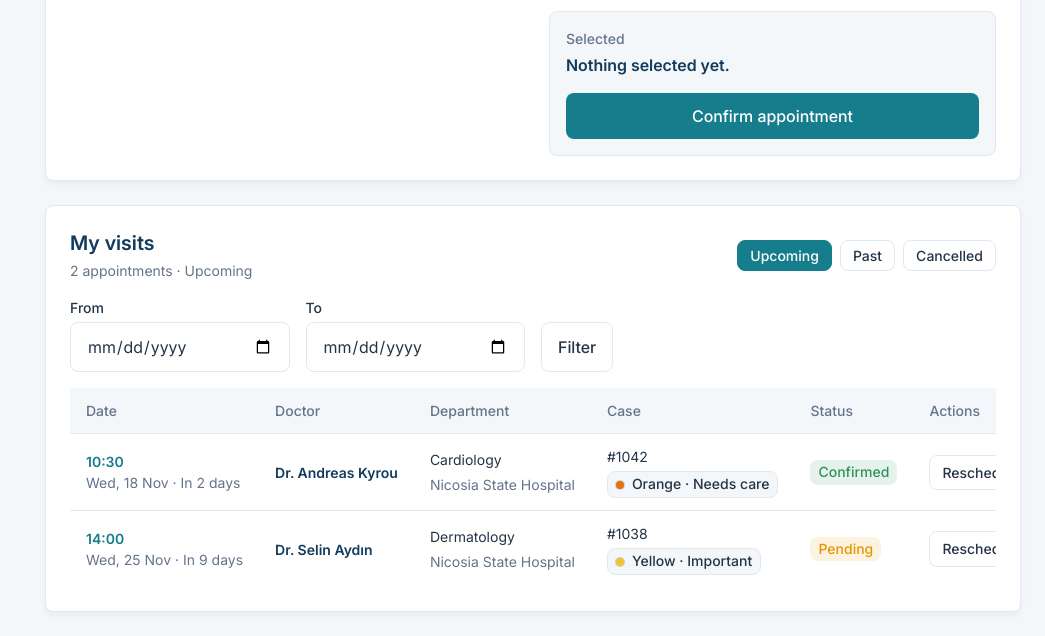
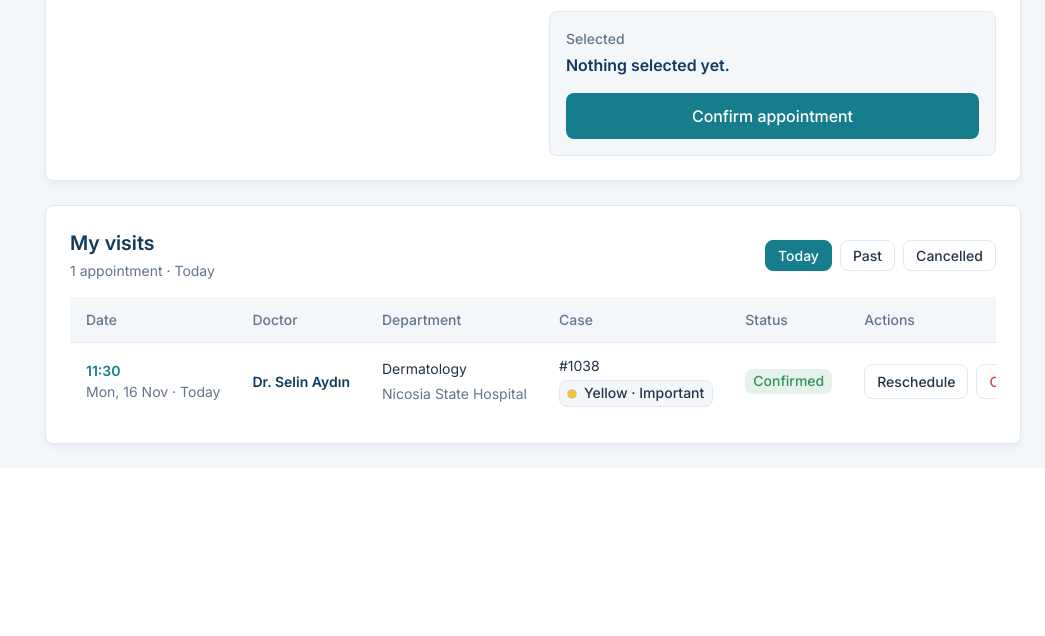
Before and after one commit to aerdemarac/CHN, a PHP site: page /test-endpoints/appointments-test.php in a window 1280 px wide. Shown: the part 1028-1664 px from the top of the page, without its empty margins (235-1280 px from the left). After the commit the page ends 1479 px from the top, so only its background shows below. Run offline with PHP 8.4, Linux system fonts and the light colour scheme.

Commit message:
upcoming deleted, add today

```diff
--- a/test-endpoints/appointments-test.php
+++ b/test-endpoints/appointments-test.php
@@ -181,6 +181,7 @@ $appointmentsAll = [
     ['appointment_id' => 615, 'case_id' => 1056, 'doctor_id' => 11, 'appointment_date' => appointmentsDate(5),   'appointment_time' => '09:30:00', 'appointment_status' => 'confirmed'],
     ['appointment_id' => 616, 'case_id' => 1051, 'doctor_id' => 11, 'appointment_date' => appointmentsDate(7),   'appointment_time' => '11:00:00', 'appointment_status' => 'pending'],
     ['appointment_id' => 618, 'case_id' => 1063, 'doctor_id' => 13, 'appointment_date' => appointmentsDate(-2),  'appointment_time' => '10:30:00', 'appointment_status' => 'completed'],
+    ['appointment_id' => 619, 'case_id' => 1038, 'doctor_id' => 13, 'appointment_date' => appointmentsDate(0),   'appointment_time' => '11:30:00', 'appointment_status' => 'confirmed'],
     ['appointment_id' => 620, 'case_id' => 1063, 'doctor_id' => 13, 'appointment_date' => appointmentsDate(0),   'appointment_time' => '09:30:00', 'appointment_status' => 'completed'],
     ['appointment_id' => 621, 'case_id' => 1065, 'doctor_id' => 14, 'appointment_date' => appointmentsDate(0),   'appointment_time' => '11:00:00', 'appointment_status' => 'confirmed'],
     ['appointment_id' => 622, 'case_id' => 1067, 'doctor_id' => 15, 'appointment_date' => appointmentsDate(0),   'appointment_time' => '14:30:00', 'appointment_status' => 'pending'],
@@ -208,7 +209,7 @@ $appointmentsAll = array_map(function (array $item) use ($appointmentsCases, $ap
 }, $appointmentsAll);
 
 $appointmentsViews = $appointmentsRole === 'patient'
-    ? ['upcoming' => 'Upcoming', 'past' => 'Past', 'cancelled' => 'Cancelled']
+    ? ['today' => 'Today', 'past' => 'Past', 'cancelled' => 'Cancelled']
     : ['today' => 'Today', 'upcoming' => 'Upcoming', 'past' => 'Past', 'cancelled' => 'Cancelled'];
 
 $appointmentsView = isset($_GET['view']) && is_string($_GET['view']) && isset($appointmentsViews[$_GET['view']])
@@ -248,9 +249,7 @@ if ($appointmentsRole === 'doctor' || $appointmentsRole === 'healthcare_staff')
 }
 
 $appointmentsHasDateFilter = $appointmentsRole !== 'admin' && $appointmentsView !== 'today';
-$appointmentsDateMin = $appointmentsView === 'upcoming'
-    ? ($appointmentsRole === 'patient' ? $appointmentsTodayKey : appointmentsDate(1))
-    : null;
+$appointmentsDateMin = $appointmentsView === 'upcoming' ? appointmentsDate(1) : null;
 $appointmentsDateMax = $appointmentsView === 'past' ? appointmentsDate(-1) : null;
 
 if ($appointmentsHasDateFilter) {
@@ -315,7 +314,7 @@ $appointmentsRows = array_values(array_filter($appointmentsAll, function (array
         return $date < $appointmentsTodayKey;
     }
 
-    return $appointmentsRole === 'patient' ? $date >= $appointmentsTodayKey : $date > $appointmentsTodayKey;
+    return $date > $appointmentsTodayKey;
 }));
 
 usort($appointmentsRows, function (array $a, array $b) use ($appointmentsView): int {
```
